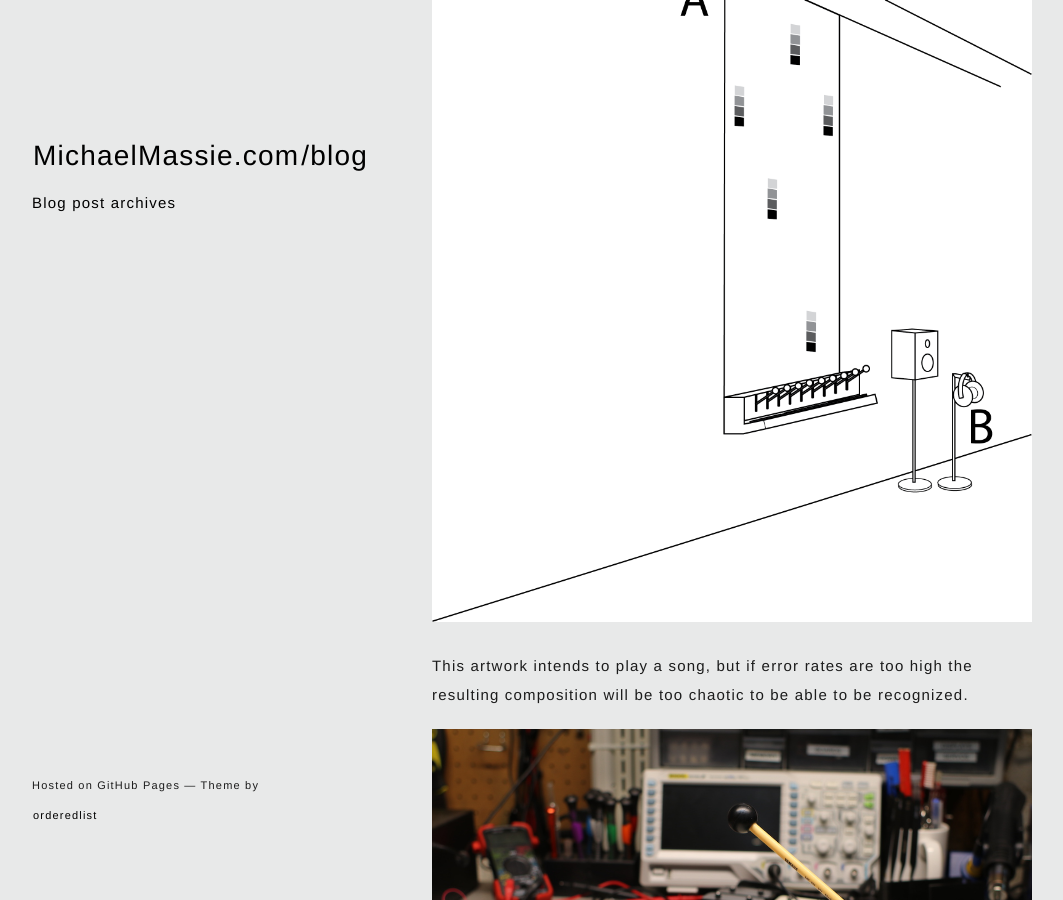
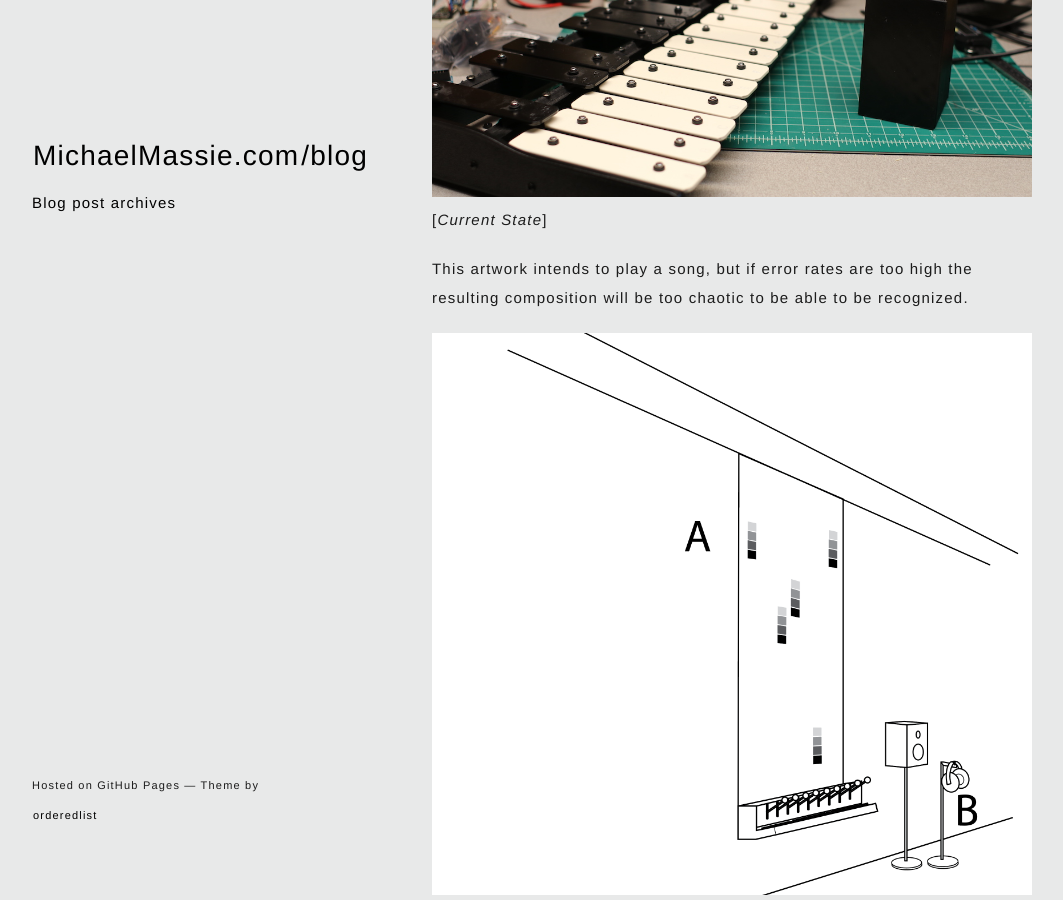
Before and after one commit to mmassie/mmassie.github.io, a Jekyll site: the page built from _posts/2020-07-27-Enterprise-Error-As-Art.md, in a window 1280 px wide and 900 px high, scrolled down 824 px. Shown: the whole window, without its empty margins (108-1171 px from the left). Built offline with Jekyll 4.4.1, drawn with Linux system fonts in a browser that asks for light colours.

Commit message:
more desperate measures

```diff
--- a/_posts/2020-07-27-Enterprise-Error-As-Art.md
+++ b/_posts/2020-07-27-Enterprise-Error-As-Art.md
@@ -11,12 +11,12 @@ Recently left feeling inspired to work on some art again after picking up [Specu
 
 The art is a combination of 2 parts: 1) The projection of a falling data point/music note via video projection or portrait mounted TV, and (2) A servo animated xylophone player to play the note as it reaches the bottom of the screen.
 
-![](/assets/img/errorArt.png)
+![](/assets/img/robotMusician.jpg)
+[_Current State_]
 
 This artwork intends to play a song, but if error rates are too high the resulting composition will be too chaotic to be able to be recognized.
 
-![](/assets/img/robotMusician.jpg)
-[_Current State_]
+![](/assets/img/errorArt2.png)
 
 The concept came from a few sources. First, we were discussing what a tech + art event could look like for the city of Milwaukee. I had proposed offering up an API for a single value and then offer that up to artists to build a sculpture around the data it receives; think of it as a Burning Man around data. The second point was to make an installment as an example. It also turns out I know of a process that has a high rate of error and the error leads to extra processing time for the customer. I though maybe if we demonstrate how significant that error rate is, we could inspire action to fix, and if the results are real-time there is a direct reward to changes made to improve the experience.
 
```
Also changed, not shown: assets/img/errorArt.png (deleted), assets/img/errorArt2.png (added).
